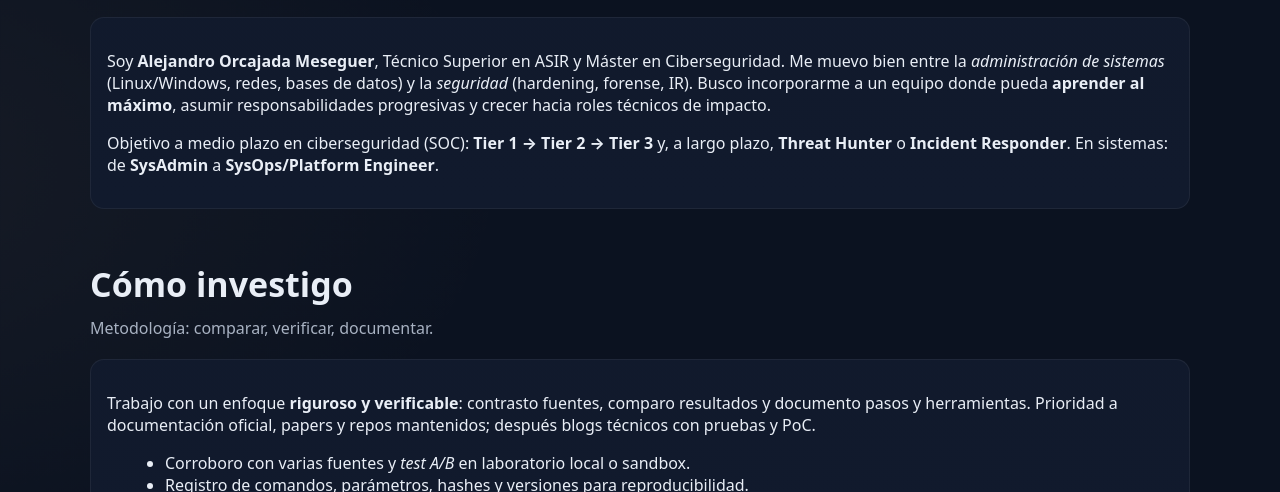
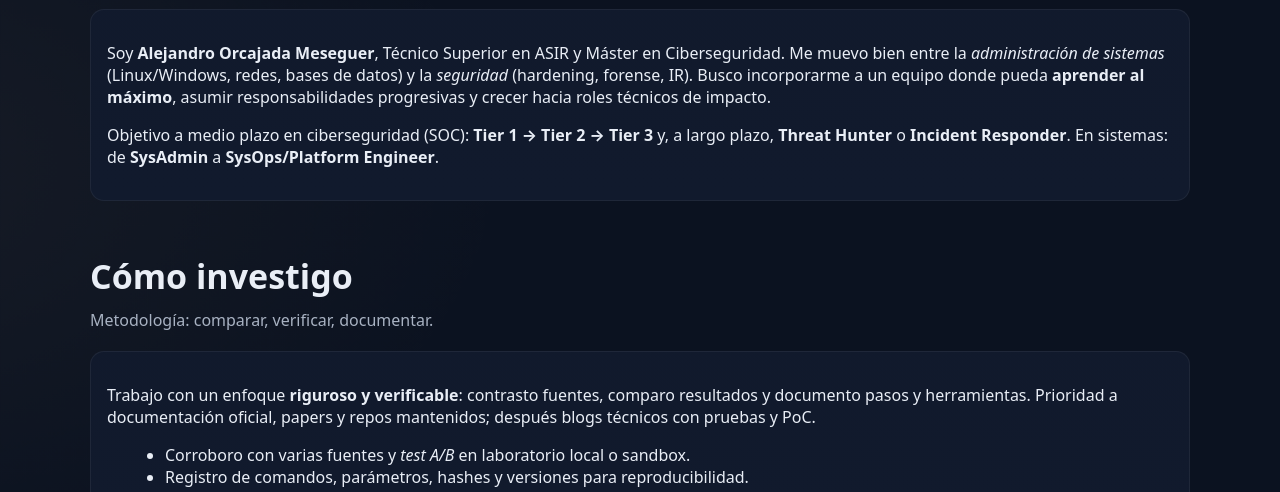
Before and after one commit to Alex-OM-lab/Alex-OM-lab.github.io, a plain HTML site: page index.html in a window 1280 px wide. Shown: the part 608-1100 px from the top of the page. Drawn offline with Linux system fonts and the light colour scheme; a web font is replaced by a local one.

Commit message:
Update hero-glitch.css

```diff
--- a/assets/css/hero-glitch.css
+++ b/assets/css/hero-glitch.css
@@ -9,7 +9,7 @@
   --accent:#ff9f1a;
   --accent-soft:#ffd79a;
   /* ↓ Subimos el héroe ~35–40% */
-  --hero-offset:3vh;
+  --hero-offset:2vh;
 }
 
 * { box-sizing:border-box }
```
